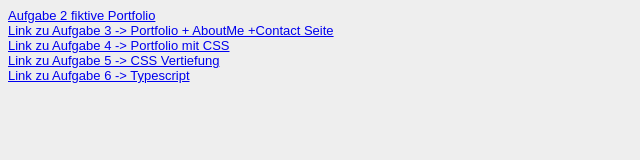
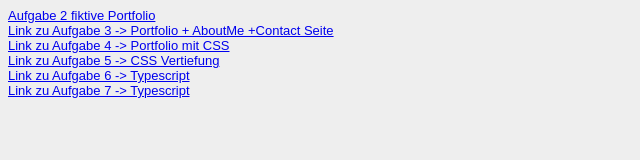
Before and after one commit to JonasAtzenhofer/EiA1_SOSE22, a plain HTML site: page Steckbrief/steckbrief.html in a window 1280 px wide. Shown: the whole page, without its empty margins (0-640 px from the left). Drawn offline with Linux system fonts and the light colour scheme.

Commit message:
aufgabe7

```diff
--- a/Steckbrief/steckbrief.html
+++ b/Steckbrief/steckbrief.html
@@ -22,6 +22,8 @@ body {
 	<a href="https://jonasatzenhofer.github.io/EiA1_SoSe22/aufgabe5/Portfolio.html"> Link zu Aufgabe 5 -> CSS Vertiefung </a>
 	<br>
 	<a href="https://jonasatzenhofer.github.io/EiA1_SoSe22/aufgabe6/index.html"> Link zu Aufgabe 6 -> Typescript</a>
+	<br>
+	<a href="https://jonasatzenhofer.github.io/EiA1_SoSe22/aufgabe7/eu.html"> Link zu Aufgabe 7 -> Typescript</a>
 
 
 </body>
```
